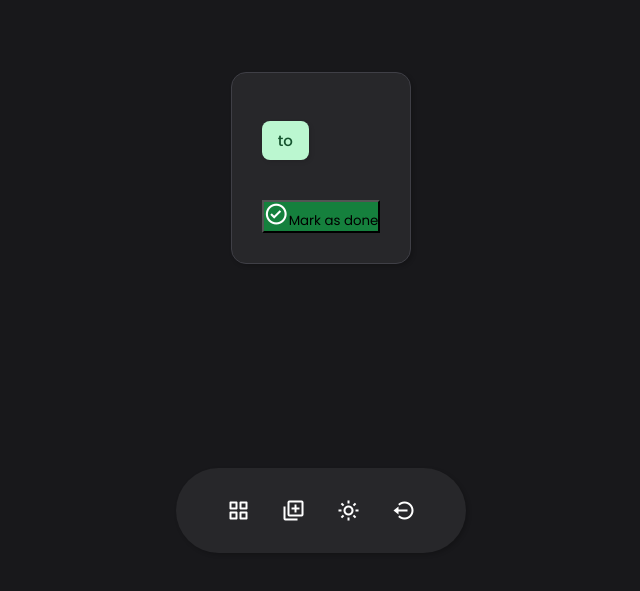
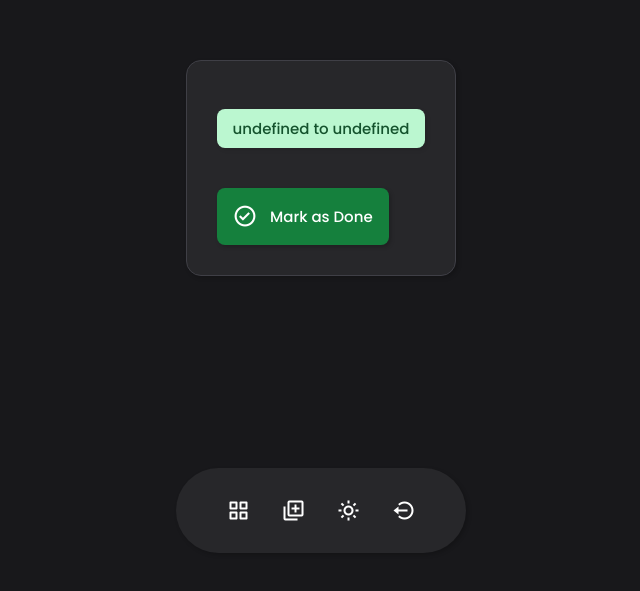
Before and after one commit to artyomagadzhanyan421/taskify, a React (Vite) app: page /read/1 in a window 1280 px wide. Shown: the part 207-798 px from the top of the page, without its empty margins (319-959 px from the left). Built offline with nearby package versions, Linux system fonts and the light colour scheme; no server answers; sample sign-in values are in the browser's storage.

Commit message:
status commit

```diff
--- a/src/components/Tasks.tsx
+++ b/src/components/Tasks.tsx
@@ -52,11 +52,11 @@ function Tasks({ tasks, name }: TaskListProps) {
                             </p>
                             <p className={lightMode ? "taskDesc lightDesc" : "taskDesc"}>{task.description}</p>
                             <div className="functions">
-                                <Link to={`read/${task._id}`}>
+                                <Link to={`read/${task._id}`} style={{boxShadow: "2px 2px 4px rgb(0, 0, 0, 0.2)"}}>
                                     <i className='bx bx-help-circle' style={{ fontSize: 25, color: "white" }}></i>
                                     <span>Read</span>
                                 </Link>
-                                <Link to={`edit/${task._id}`}>
+                                <Link to={`edit/${task._id}`} style={{boxShadow: "2px 2px 4px rgb(0, 0, 0, 0.2)"}}>
                                     <i className='bx bx-edit-alt' style={{ fontSize: 25, color: "white" }}></i>
                                     <span>Edit</span>
                                 </Link>
--- a/src/routes/Read.tsx
+++ b/src/routes/Read.tsx
@@ -1,4 +1,4 @@
-import { useEffect } from "react";
+import { useEffect, useState } from "react";
 import { useParams } from "react-router";
 import { useSelector } from "react-redux";
 import { RootState } from "../redux/store";
@@ -17,9 +17,40 @@ const apiUrl = import.meta.env.VITE_TASKIFY_API;
 
 function Read() {
     const { id } = useParams();
+
     const lightMode = useSelector((state: RootState) => state.light.light);
 
     const { tasks: task, loading } = useFetch<TypeTask>(`${apiUrl}tasks/${id}`);
+
+    const [status, setStatus] = useState<string | undefined>(task?.status);
+    const [isChanging, setIsChanging] = useState(false);
+
+    // Toggle Status Handler
+    const handleToggleStatus = async () => {
+        setIsChanging(true);
+
+        try {
+            const response = await fetch(`${apiUrl}tasks/${id}/status`, {
+                method: "PATCH",
+                headers: {
+                    "Authorization": `Bearer ${localStorage.getItem("token")}`
+                }
+            });
+
+            const data = await response.json();
+
+            if (response.ok) {
+                setStatus(data.task.status); // Update status without refreshing
+                alert(data.message);
+            } else {
+                alert(data.message || "Failed to toggle task status!");
+            }
+        } catch (error) {
+            alert("Error toggling task status!");
+        } finally {
+            setIsChanging(false);
+        }
+    };
 
     useEffect(() => {
         if (task) {
@@ -36,13 +67,13 @@ function Read() {
                     <div className={lightMode ? "task lightTask" : "task"} style={{ maxWidth: "584px", margin: "0px 0px 50px 0px" }}>
                         <p className={lightMode ? "taskTitle lightTitle" : "taskTitle"} id="readTaskTitle">{task?.title}</p>
                         <p className="taskDate">
-                            {task?.startDate} to {task?.endDate}
+                            {status === "completed" ? "Completed" : `${task?.startDate} to ${task?.endDate}`}
                         </p>
                         <p className={lightMode ? "taskDesc lightDesc" : "taskDesc"} id="readTaskDesc">{task?.description}</p>
                         <div className="functions" style={{ marginTop: 20 }}>
-                            <button className="completed">
-                                <i className='bx bx-check-circle' style={{ color: "white" }}></i>
-                                <span>Mark as done</span>
+                            <button className="completed" style={{ boxShadow: "2px 2px 4px rgb(0, 0, 0, 0.2)" }} onClick={handleToggleStatus}>
+                                <i className={isChanging ? 'bx bx-refresh' : "bx bx-check-circle"} style={{ color: "white" }}></i>
+                                <span>{isChanging ? "Changing..." : status === "completed" ? "Mark as Pending" : "Mark as Done"}</span>
                             </button>
                         </div>
                     </div >
@@ -54,4 +85,4 @@ function Read() {
     )
 }
 
-export default Read
+export default Read;
--- a/src/styles/Auth.css
+++ b/src/styles/Auth.css
@@ -52,6 +52,7 @@ form textarea,
 form input,
 form button,
 .functions a,
+.functions button,
 .btn {
     color: white;
     outline: none;
@@ -76,6 +77,7 @@ form button,
 form button,
 form textarea,
 .functions a,
+.functions button,
 .btn {
     background: #3F3F46;
     display: flex;
@@ -133,6 +135,7 @@ form .trash {
 }
 
 .functions .completed {
+    cursor: pointer;
     background-color: #15803D;
 
     &:hover {
--- a/src/types/TypeTask.tsx
+++ b/src/types/TypeTask.tsx
@@ -4,4 +4,5 @@ export type TypeTask = {
     startDate: string;
     endDate: string;
     description: string;
+    status: string;
 }
```
